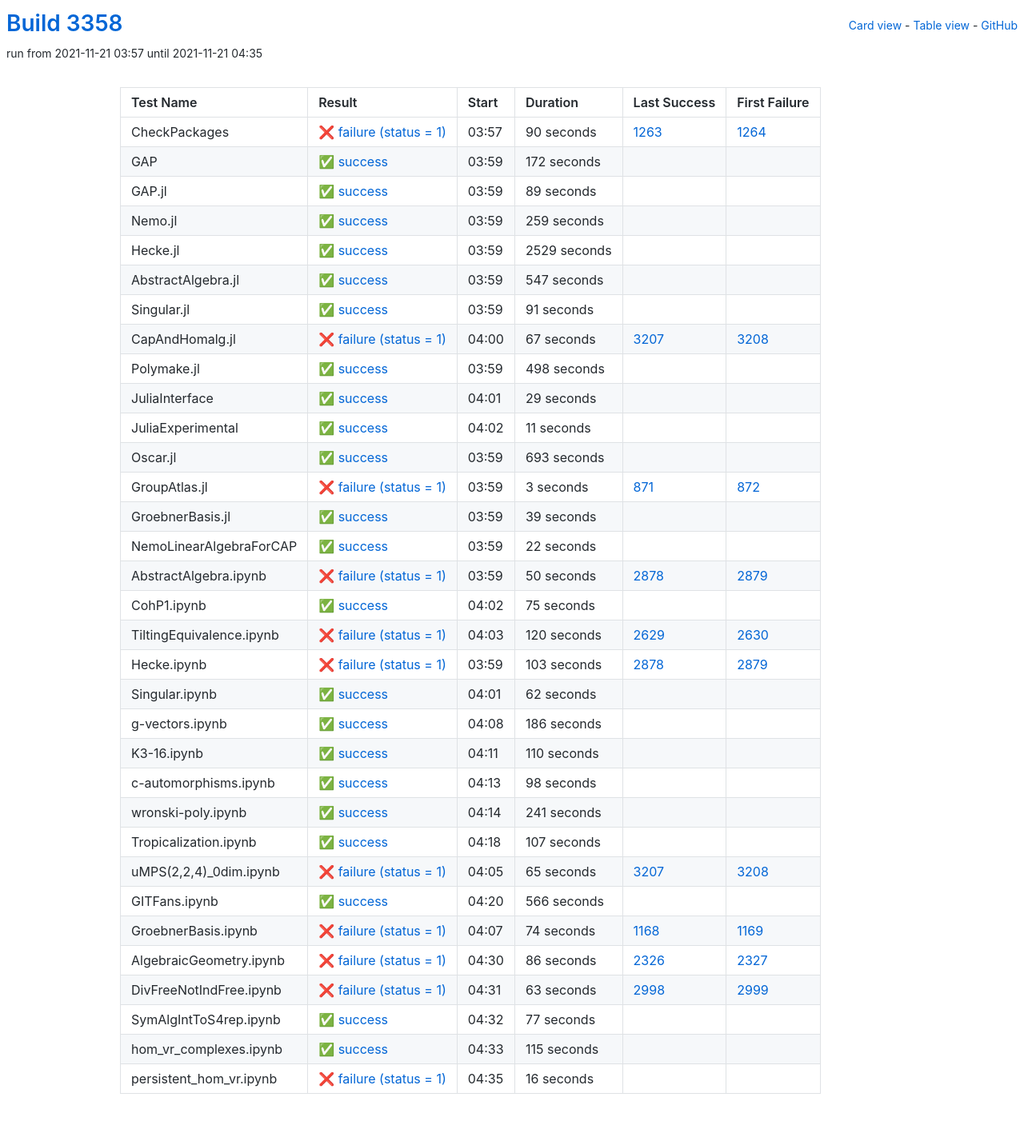
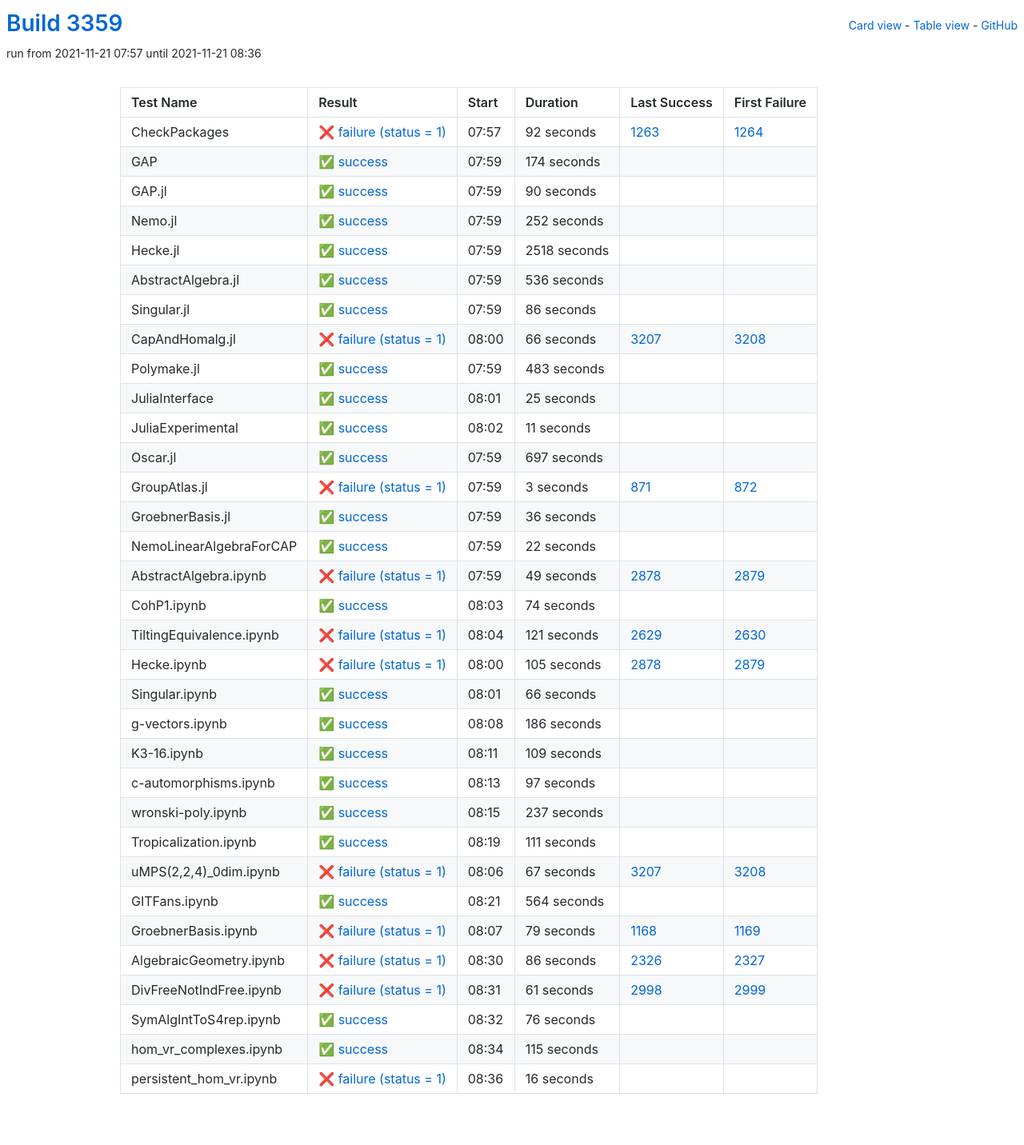
Before and after one commit to oscar-system/oscar-ci-status-stable, a Jekyll site: the page built from table.html, in a window 1280 px wide. Shown: the whole page at 80% size. Built offline with Jekyll 4.4.1, drawn with Linux system fonts in a browser that asks for light colours.

Commit message:
Build #3359

```diff
--- a/_data/ci.yml
+++ b/_data/ci.yml
@@ -1,6 +1,6 @@
 ---
-build: 3358
-build_url: https://oscarci.mathematik.uni-kl.de/job/oscar-stable/3358/
+build: 3359
+build_url: https://oscarci.mathematik.uni-kl.de/job/oscar-stable/3359/
 job: oscar-stable
 organization: oscar-system
 repo: oscar-ci-status-stable
@@ -8,128 +8,128 @@ repourl: https://github.com/oscar-system/oscar-ci-status-stable
 tests:
 - name: CheckPackages
   id: checkpackages
-  log: https://oscarci.mathematik.uni-kl.de/job/oscar-stable/3358/artifact/logs/build-3358/CheckPackages.log
-  start: 2021-11-21 03:57
+  log: https://oscarci.mathematik.uni-kl.de/job/oscar-stable/3359/artifact/logs/build-3359/CheckPackages.log
+  start: 2021-11-21 07:57
   success: false
   exitcode: 1
   status: failure
-  duration: 90
+  duration: 92
   last_success: 1263
   last_success_url: https://oscarci.mathematik.uni-kl.de/job/oscar-stable/1263/
   first_failure: 1264
   first_failure_url: https://oscarci.mathematik.uni-kl.de/job/oscar-stable/1264/
 - name: GAP
   id: gap
-  log: https://oscarci.mathematik.uni-kl.de/job/oscar-stable/3358/artifact/logs/build-3358/GAP.log
-  start: 2021-11-21 03:59
+  log: https://oscarci.mathematik.uni-kl.de/job/oscar-stable/3359/artifact/logs/build-3359/GAP.log
+  start: 2021-11-21 07:59
   success: true
   exitcode: 0
   status: success
-  duration: 172
+  duration: 174
   last_success: false
   last_success_url:
   first_failure: false
   first_failure_url:
 - name: GAP.jl
   id: gap-jl
-  log: https://oscarci.mathematik.uni-kl.de/job/oscar-stable/3358/artifact/logs/build-3358/GAP.jl.log
-  start: 2021-11-21 03:59
+  log: https://oscarci.mathematik.uni-kl.de/job/oscar-stable/3359/artifact/logs/build-3359/GAP.jl.log
+  start: 2021-11-21 07:59
   success: true
   exitcode: 0
   status: success
-  duration: 89
+  duration: 90
   last_success: false
   last_success_url:
   first_failure: false
   first_failure_url:
 - name: Nemo.jl
   id: nemo-jl
-  log: https://oscarci.mathematik.uni-kl.de/job/oscar-stable/3358/artifact/logs/build-3358/Nemo.jl.log
-  start: 2021-11-21 03:59
+  log: https://oscarci.mathematik.uni-kl.de/job/oscar-stable/3359/artifact/logs/build-3359/Nemo.jl.log
+  start: 2021-11-21 07:59
   success: true
   exitcode: 0
   status: success
-  duration: 259
+  duration: 252
   last_success: false
   last_success_url:
   first_failure: false
   first_failure_url:
 - name: Hecke.jl
   id: hecke-jl
-  log: https://oscarci.mathematik.uni-kl.de/job/oscar-stable/3358/artifact/logs/build-3358/Hecke.jl.log
-  start: 2021-11-21 03:59
+  log: https://oscarci.mathematik.uni-kl.de/job/oscar-stable/3359/artifact/logs/build-3359/Hecke.jl.log
+  start: 2021-11-21 07:59
   success: true
   exitcode: 0
   status: success
-  duration: 2529
+  duration: 2518
   last_success: false
   last_success_url:
   first_failure: false
   first_failure_url:
 - name: AbstractAlgebra.jl
   id: abstractalgebra-jl
-  log: https://oscarci.mathematik.uni-kl.de/job/oscar-stable/3358/artifact/logs/build-3358/AbstractAlgebra.jl.log
-  start: 2021-11-21 03:59
+  log: https://oscarci.mathematik.uni-kl.de/job/oscar-stable/3359/artifact/logs/build-3359/AbstractAlgebra.jl.log
+  start: 2021-11-21 07:59
   success: true
   exitcode: 0
   status: success
-  duration: 547
+  duration: 536
   last_success: false
   last_success_url:
   first_failure: false
   first_failure_url:
 - name: Singular.jl
   id: singular-jl
-  log: https://oscarci.mathematik.uni-kl.de/job/oscar-stable/3358/artifact/logs/build-3358/Singular.jl.log
-  start: 2021-11-21 03:59
+  log: https://oscarci.mathematik.uni-kl.de/job/oscar-stable/3359/artifact/logs/build-3359/Singular.jl.log
+  start: 2021-11-21 07:59
   success: true
   exitcode: 0
   status: success
-  duration: 91
+  duration: 86
   last_success: false
   last_success_url:
   first_failure: false
   first_failure_url:
 - name: CapAndHomalg.jl
   id: capandhomalg-jl
-  log: https://oscarci.mathematik.uni-kl.de/job/oscar-stable/3358/artifact/logs/build-3358/CapAndHomalg.jl.log
-  start: 2021-11-21 04:00
+  log: https://oscarci.mathematik.uni-kl.de/job/oscar-stable/3359/artifact/logs/build-3359/CapAndHomalg.jl.log
+  start: 2021-11-21 08:00
   success: false
   exitcode: 1
   status: failure
-  duration: 67
+  duration: 66
   last_success: 3207
   last_success_url: https://oscarci.mathematik.uni-kl.de/job/oscar-stable/3207/
   first_failure: 3208
   first_failure_url: https://oscarci.mathematik.uni-kl.de/job/oscar-stable/3208/
 - name: Polymake.jl
   id: polymake-jl
-  log: https://oscarci.mathematik.uni-kl.de/job/oscar-stable/3358/artifact/logs/build-3358/Polymake.jl.log
-  start: 2021-11-21 03:59
+  log: https://oscarci.mathematik.uni-kl.de/job/oscar-stable/3359/artifact/logs/build-3359/Polymake.jl.log
+  start: 2021-11-21 07:59
   success: true
   exitcode: 0
   status: success
-  duration: 498
+  duration: 483
   last_success: false
   last_success_url:
   first_failure: false
   first_failure_url:
 - name: JuliaInterface
   id: juliainterface
-  log: https://oscarci.mathematik.uni-kl.de/job/oscar-stable/3358/artifact/logs/build-3358/JuliaInterface.log
-  start: 2021-11-21 04:01
+  log: https://oscarci.mathematik.uni-kl.de/job/oscar-stable/3359/artifact/logs/build-3359/JuliaInterface.log
+  start: 2021-11-21 08:01
   success: true
   exitcode: 0
   status: success
-  duration: 29
+  duration: 25
   last_success: false
   last_success_url:
   first_failure: false
   first_failure_url:
 - name: JuliaExperimental
   id: juliaexperimental
-  log: https://oscarci.mathematik.uni-kl.de/job/oscar-stable/3358/artifact/logs/build-3358/JuliaExperimental.log
-  start: 2021-11-21 04:02
+  log: https://oscarci.mathematik.uni-kl.de/job/oscar-stable/3359/artifact/logs/build-3359/JuliaExperimental.log
+  start: 2021-11-21 08:02
   success: true
   exitcode: 0
   status: success
@@ -140,20 +140,20 @@ tests:
   first_failure_url:
 - name: Oscar.jl
   id: oscar-jl
-  log: https://oscarci.mathematik.uni-kl.de/job/oscar-stable/3358/artifact/logs/build-3358/Oscar.jl.log
-  start: 2021-11-21 03:59
+  log: https://oscarci.mathematik.uni-kl.de/job/oscar-stable/3359/artifact/logs/build-3359/Oscar.jl.log
+  start: 2021-11-21 07:59
   success: true
   exitcode: 0
   status: success
-  duration: 693
+  duration: 697
   last_success: false
   last_success_url:
   first_failure: false
   first_failure_url:
 - name: GroupAtlas.jl
   id: groupatlas-jl
-  log: https://oscarci.mathematik.uni-kl.de/job/oscar-stable/3358/artifact/logs/build-3358/GroupAtlas.jl.log
-  start: 2021-11-21 03:59
+  log: https://oscarci.mathematik.uni-kl.de/job/oscar-stable/3359/artifact/logs/build-3359/GroupAtlas.jl.log
+  start: 2021-11-21 07:59
   success: false
   exitcode: 1
   status: failure
@@ -164,20 +164,20 @@ tests:
   first_failure_url: https://oscarci.mathematik.uni-kl.de/job/oscar-stable/872/
 - name: GroebnerBasis.jl
   id: groebnerbasis-jl
-  log: https://oscarci.mathematik.uni-kl.de/job/oscar-stable/3358/artifact/logs/build-3358/GroebnerBasis.jl.log
-  start: 2021-11-21 03:59
+  log: https://oscarci.mathematik.uni-kl.de/job/oscar-stable/3359/artifact/logs/build-3359/GroebnerBasis.jl.log
+  start: 2021-11-21 07:59
   success: true
   exitcode: 0
   status: success
-  duration: 39
+  duration: 36
   last_success: false
   last_success_url:
   first_failure: false
   first_failure_url:
 - name: NemoLinearAlgebraForCAP
   id: nemolinearalgebraforcap
-  log: https://oscarci.mathematik.uni-kl.de/job/oscar-stable/3358/artifact/logs/build-3358/NemoLinearAlgebraForCAP.log
-  start: 2021-11-21 03:59
+  log: https://oscarci.mathematik.uni-kl.de/job/oscar-stable/3359/artifact/logs/build-3359/NemoLinearAlgebraForCAP.log
+  start: 2021-11-21 07:59
   success: true
   exitcode: 0
   status: success
@@ -188,68 +188,68 @@ tests:
   first_failure_url:
 - name: AbstractAlgebra.ipynb
   id: abstractalgebra-ipynb
-  log: https://oscarci.mathematik.uni-kl.de/job/oscar-stable/3358/artifact/logs/build-3358/AbstractAlgebra.ipynb.log
-  start: 2021-11-21 03:59
+  log: https://oscarci.mathematik.uni-kl.de/job/oscar-stable/3359/artifact/logs/build-3359/AbstractAlgebra.ipynb.log
+  start: 2021-11-21 07:59
   success: false
   exitcode: 1
   status: failure
-  duration: 50
+  duration: 49
   last_success: 2878
   last_success_url: https://oscarci.mathematik.uni-kl.de/job/oscar-stable/2878/
   first_failure: 2879
   first_failure_url: https://oscarci.mathematik.uni-kl.de/job/oscar-stable/2879/
 - name: CohP1.ipynb
   id: cohp1-ipynb
-  log: https://oscarci.mathematik.uni-kl.de/job/oscar-stable/3358/artifact/logs/build-3358/CohP1.ipynb.log
-  start: 2021-11-21 04:02
+  log: https://oscarci.mathematik.uni-kl.de/job/oscar-stable/3359/artifact/logs/build-3359/CohP1.ipynb.log
+  start: 2021-11-21 08:03
   success: true
   exitcode: 0
   status: success
-  duration: 75
+  duration: 74
   last_success: false
   last_success_url:
   first_failure: false
   first_failure_url:
 - name: TiltingEquivalence.ipynb
   id: tiltingequivalence-ipynb
-  log: https://oscarci.mathematik.uni-kl.de/job/oscar-stable/3358/artifact/logs/build-3358/TiltingEquivalence.ipynb.log
-  start: 2021-11-21 04:03
+  log: https://oscarci.mathematik.uni-kl.de/job/oscar-stable/3359/artifact/logs/build-3359/TiltingEquivalence.ipynb.log
+  start: 2021-11-21 08:04
   success: false
   exitcode: 1
   status: failure
-  duration: 120
+  duration: 121
   last_success: 2629
   last_success_url: https://oscarci.mathematik.uni-kl.de/job/oscar-stable/2629/
   first_failure: 2630
   first_failure_url: https://oscarci.mathematik.uni-kl.de/job/oscar-stable/2630/
 - name: Hecke.ipynb
   id: hecke-ipynb
-  log: https://oscarci.mathematik.uni-kl.de/job/oscar-stable/3358/artifact/logs/build-3358/Hecke.ipynb.log
-  start: 2021-11-21 03:59
+  log: https://oscarci.mathematik.uni-kl.de/job/oscar-stable/3359/artifact/logs/build-3359/Hecke.ipynb.log
+  start: 2021-11-21 08:00
   success: false
   exitcode: 1
   status: failure
-  duration: 103
+  duration: 105
   last_success: 2878
   last_success_url: https://oscarci.mathematik.uni-kl.de/job/oscar-stable/2878/
   first_failure: 2879
   first_failure_url: https://oscarci.mathematik.uni-kl.de/job/oscar-stable/2879/
 - name: Singular.ipynb
   id: singular-ipynb
-  log: https://oscarci.mathematik.uni-kl.de/job/oscar-stable/3358/artifact/logs/build-3358/Singular.ipynb.log
-  start: 2021-11-21 04:01
+  log: https://oscarci.mathematik.uni-kl.de/job/oscar-stable/3359/artifact/logs/build-3359/Singular.ipynb.log
+  start: 2021-11-21 08:01
   success: true
   exitcode: 0
   status: success
-  duration: 62
+  duration: 66
   last_success: false
   last_success_url:
   first_failure: false
   first_failure_url:
 - name: g-vectors.ipynb
   id: g-vectors-ipynb
-  log: https://oscarci.mathematik.uni-kl.de/job/oscar-stable/3358/artifact/logs/build-3358/g-vectors.ipynb.log
-  start: 2021-11-21 04:08
+  log: https://oscarci.mathematik.uni-kl.de/job/oscar-stable/3359/artifact/logs/build-3359/g-vectors.ipynb.log
+  start: 2021-11-21 08:08
   success: true
   exitcode: 0
   status: success
@@ -260,92 +260,92 @@ tests:
   first_failure_url:
 - name: K3-16.ipynb
   id: k3-16-ipynb
-  log: https://oscarci.mathematik.uni-kl.de/job/oscar-stable/3358/artifact/logs/build-3358/K3-16.ipynb.log
-  start: 2021-11-21 04:11
+  log: https://oscarci.mathematik.uni-kl.de/job/oscar-stable/3359/artifact/logs/build-3359/K3-16.ipynb.log
+  start: 2021-11-21 08:11
   success: true
   exitcode: 0
   status: success
-  duration: 110
+  duration: 109
   last_success: false
   last_success_url:
   first_failure: false
   first_failure_url:
 - name: c-automorphisms.ipynb
   id: c-automorphisms-ipynb
-  log: https://oscarci.mathematik.uni-kl.de/job/oscar-stable/3358/artifact/logs/build-3358/c-automorphisms.ipynb.log
-  start: 2021-11-21 04:13
+  log: https://oscarci.mathematik.uni-kl.de/job/oscar-stable/3359/artifact/logs/build-3359/c-automorphisms.ipynb.log
+  start: 2021-11-21 08:13
   success: true
   exitcode: 0
   status: success
-  duration: 98
+  duration: 97
   last_success: false
   last_success_url:
   first_failure: false
   first_failure_url:
 - name: wronski-poly.ipynb
   id: wronski-poly-ipynb
-  log: https://oscarci.mathematik.uni-kl.de/job/oscar-stable/3358/artifact/logs/build-3358/wronski-poly.ipynb.log
-  start: 2021-11-21 04:14
+  log: https://oscarci.mathematik.uni-kl.de/job/oscar-stable/3359/artifact/logs/build-3359/wronski-poly.ipynb.log
+  start: 2021-11-21 08:15
   success: true
   exitcode: 0
   status: success
-  duration: 241
+  duration: 237
   last_success: false
   last_success_url:
   first_failure: false
   first_failure_url:
 - name: Tropicalization.ipynb
   id: tropicalization-ipynb
-  log: https://oscarci.mathematik.uni-kl.de/job/oscar-stable/3358/artifact/logs/build-3358/Tropicalization.ipynb.log
-  start: 2021-11-21 04:18
+  log: https://oscarci.mathematik.uni-kl.de/job/oscar-stable/3359/artifact/logs/build-3359/Tropicalization.ipynb.log
+  start: 2021-11-21 08:19
   success: true
   exitcode: 0
   status: success
-  duration: 107
+  duration: 111
   last_success: false
   last_success_url:
   first_failure: false
   first_failure_url:
 - name: uMPS(2,2,4)_0dim.ipynb
   id: umps-2-2-4-0dim-ipynb
-  log: https://oscarci.mathematik.uni-kl.de/job/oscar-stable/3358/artifact/logs/build-3358/uMPS-2-2-4-_0dim.ipynb.log
-  start: 2021-11-21 04:05
+  log: https://oscarci.mathematik.uni-kl.de/job/oscar-stable/3359/artifact/logs/build-3359/uMPS-2-2-4-_0dim.ipynb.log
+  start: 2021-11-21 08:06
   success: false
   exitcode: 1
   status: failure
-  duration: 65
+  duration: 67
   last_success: 3207
   last_success_url: https://oscarci.mathematik.uni-kl.de/job/oscar-stable/3207/
   first_failure: 3208
   first_failure_url: https://oscarci.mathematik.uni-kl.de/job/oscar-stable/3208/
 - name: GITFans.ipynb
   id: gitfans-ipynb
-  log: https://oscarci.mathematik.uni-kl.de/job/oscar-stable/3358/artifact/logs/build-3358/GITFans.ipynb.log
-  start: 2021-11-21 04:20
+  log: https://oscarci.mathematik.uni-kl.de/job/oscar-stable/3359/artifact/logs/build-3359/GITFans.ipynb.log
+  start: 2021-11-21 08:21
   success: true
   exitcode: 0
   status: success
-  duration: 566
+  duration: 564
   last_success: false
   last_success_url:
   first_failure: false
   first_failure_url:
 - name: GroebnerBasis.ipynb
   id: groebnerbasis-ipynb
-  log: https://oscarci.mathematik.uni-kl.de/job/oscar-stable/3358/artifact/logs/build-3358/GroebnerBasis.ipynb.log
-  start: 2021-11-21 04:07
+  log: https://oscarci.mathematik.uni-kl.de/job/oscar-stable/3359/artifact/logs/build-3359/GroebnerBasis.ipynb.log
+  start: 2021-11-21 08:07
   success: false
   exitcode: 1
   status: failure
-  duration: 74
+  duration: 79
   last_success: 1168
   last_success_url: https://oscarci.mathematik.uni-kl.de/job/oscar-stable/1168/
   first_failure: 1169
   first_failure_url: https://oscarci.mathematik.uni-kl.de/job/oscar-stable/1169/
 - name: AlgebraicGeometry.ipynb
   id: algebraicgeometry-ipynb
-  log: https://oscarci.mathematik.uni-kl.de/job/oscar-stable/3358/artifact/logs/build-3358/AlgebraicGeometry.ipynb.log
-  start: 2021-11-21 04:30
+  log: https://oscarci.mathematik.uni-kl.de/job/oscar-stable/3359/artifact/logs/build-3359/AlgebraicGeometry.ipynb.log
+  start: 2021-11-21 08:30
   success: false
   exitcode: 1
   status: failure
@@ -356,32 +356,32 @@ tests:
   first_failure_url: https://oscarci.mathematik.uni-kl.de/job/oscar-stable/2327/
 - name: DivFreeNotIndFree.ipynb
   id: divfreenotindfree-ipynb
-  log: https://oscarci.mathematik.uni-kl.de/job/oscar-stable/3358/artifact/logs/build-3358/DivFreeNotIndFree.ipynb.log
-  start: 2021-11-21 04:31
+  log: https://oscarci.mathematik.uni-kl.de/job/oscar-stable/3359/artifact/logs/build-3359/DivFreeNotIndFree.ipynb.log
+  start: 2021-11-21 08:31
   success: false
   exitcode: 1
   status: failure
-  duration: 63
+  duration: 61
   last_success: 2998
   last_success_url: https://oscarci.mathematik.uni-kl.de/job/oscar-stable/2998/
   first_failure: 2999
   first_failure_url: https://oscarci.mathematik.uni-kl.de/job/oscar-stable/2999/
 - name: SymAlgIntToS4rep.ipynb
   id: symalginttos4rep-ipynb
-  log: https://oscarci.mathematik.uni-kl.de/job/oscar-stable/3358/artifact/logs/build-3358/SymAlgIntToS4rep.ipynb.log
-  start: 2021-11-21 04:32
+  log: https://oscarci.mathematik.uni-kl.de/job/oscar-stable/3359/artifact/logs/build-3359/SymAlgIntToS4rep.ipynb.log
+  start: 2021-11-21 08:32
   success: true
   exitcode: 0
   status: success
-  duration: 77
+  duration: 76
   last_success: false
   last_success_url:
   first_failure: false
   first_failure_url:
 - name: hom_vr_complexes.ipynb
   id: hom-vr-complexes-ipynb
-  log: https://oscarci.mathematik.uni-kl.de/job/oscar-stable/3358/artifact/logs/build-3358/hom_vr_complexes.ipynb.log
-  start: 2021-11-21 04:33
+  log: https://oscarci.mathematik.uni-kl.de/job/oscar-stable/3359/artifact/logs/build-3359/hom_vr_complexes.ipynb.log
+  start: 2021-11-21 08:34
   success: true
   exitcode: 0
   status: success
@@ -392,8 +392,8 @@ tests:
   first_failure_url:
 - name: persistent_hom_vr.ipynb
   id: persistent-hom-vr-ipynb
-  log: https://oscarci.mathematik.uni-kl.de/job/oscar-stable/3358/artifact/logs/build-3358/persistent_hom_vr.ipynb.log
-  start: 2021-11-21 04:35
+  log: https://oscarci.mathematik.uni-kl.de/job/oscar-stable/3359/artifact/logs/build-3359/persistent_hom_vr.ipynb.log
+  start: 2021-11-21 08:36
   success: false
   exitcode: 1
   status: failure
```
Also changed, not shown: README.md.
